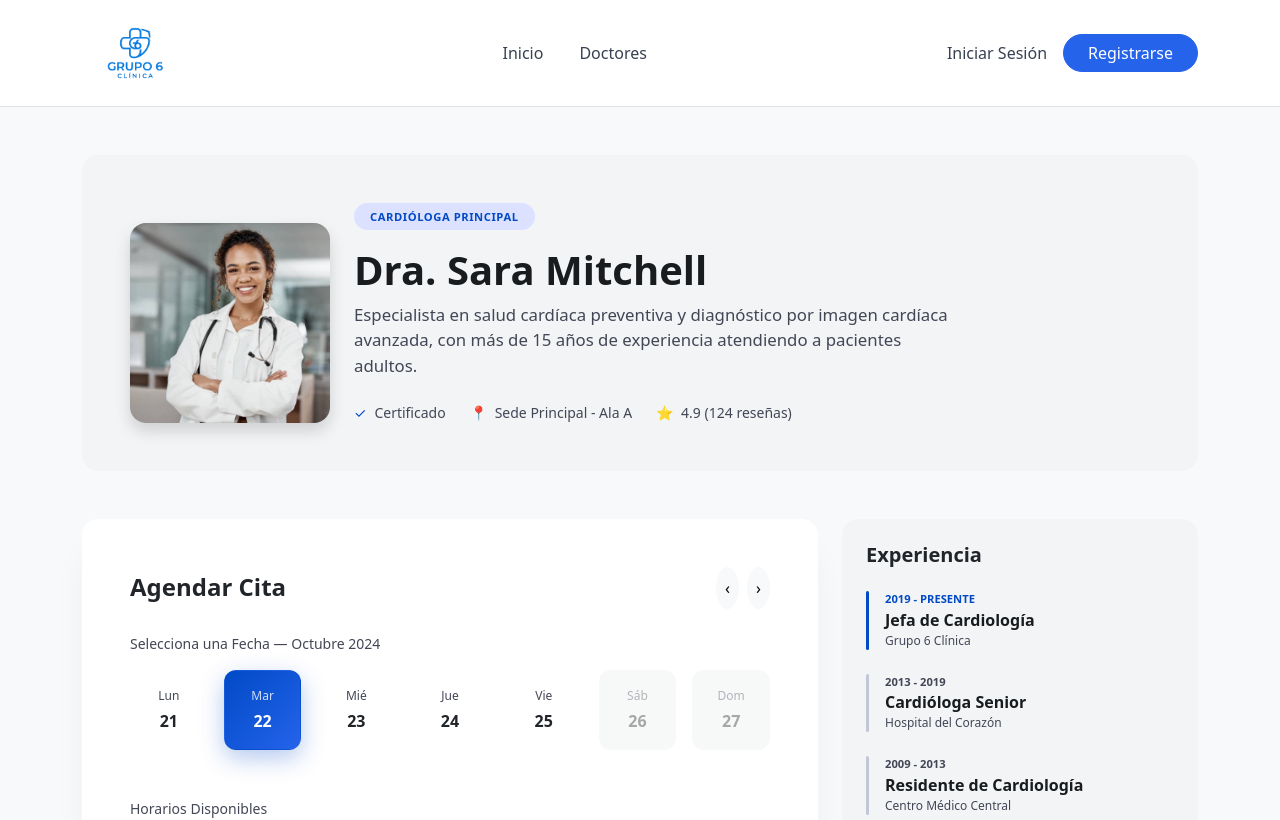
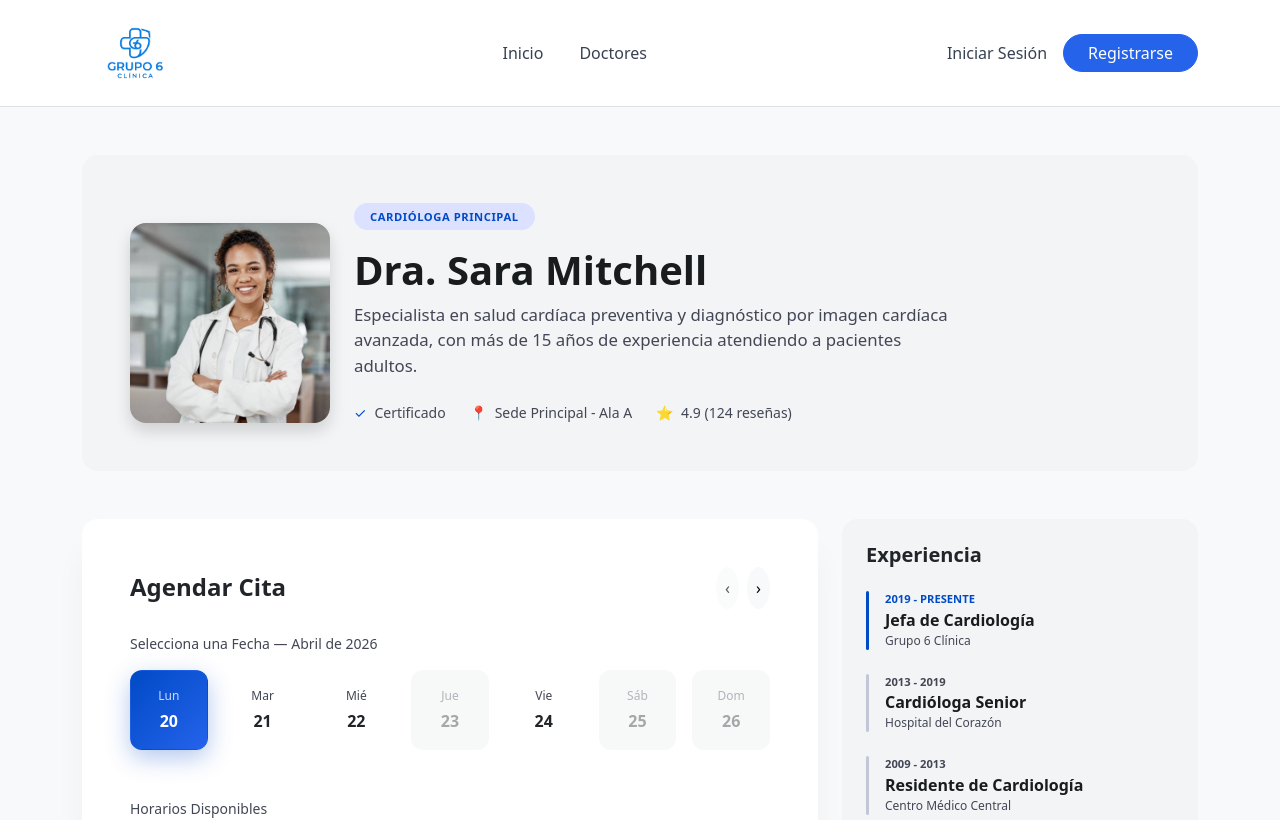
Before and after one commit to be1eng/gestion-citas-clinica, a React (Vite) app: page /especialista/1 in a window 1280 px wide. Shown: the top 820 px of the page. Built offline with nearby package versions, Linux system fonts and the light colour scheme.

Commit message:
feat: add availability data for specialists and enhance date selection functionality in PerfilEspecialista

```diff
--- a/src/data/specialists.js
+++ b/src/data/specialists.js
@@ -29,6 +29,16 @@ export const specialists = [
       { name: "Carlos R.", date: "Visitó en septiembre", text: "La Dra. Mitchell es increíblemente minuciosa. Me explicó cada resultado con paciencia." },
       { name: "María L.", date: "Visitó en agosto", text: "Atención de primer nivel. La reserva fue sencilla y el trato humano." },
     ],
+    availability: [
+      { date: "2026-04-20", timeSlots: ["09:00 AM", "10:30 AM", "11:15 AM", "03:00 PM"] },
+      { date: "2026-04-21", timeSlots: ["08:30 AM", "10:00 AM", "01:45 PM", "04:30 PM"] },
+      { date: "2026-04-22", timeSlots: ["09:00 AM", "11:15 AM", "02:00 PM"] },
+      { date: "2026-04-24", timeSlots: ["10:30 AM", "12:00 PM", "03:30 PM", "05:00 PM"] },
+      { date: "2026-04-27", timeSlots: ["09:00 AM", "10:30 AM", "11:15 AM"] },
+      { date: "2026-04-28", timeSlots: ["08:30 AM", "10:00 AM", "01:45 PM"] },
+      { date: "2026-04-29", timeSlots: ["09:00 AM", "02:00 PM", "04:00 PM"] },
+      { date: "2026-05-04", timeSlots: ["09:00 AM", "10:30 AM"] },
+    ],
   },
   {
     id: 2,
@@ -53,6 +63,15 @@ export const specialists = [
     ],
     feedback: [
       { name: "Ana P.", date: "Visitó en octubre", text: "Un profesional serio y muy capaz. Me dio mucha confianza antes del procedimiento." },
+    ],
+    availability: [
+      { date: "2026-04-21", timeSlots: ["08:00 AM", "09:30 AM", "02:30 PM"] },
+      { date: "2026-04-22", timeSlots: ["12:00 PM", "05:00 PM"] },
+      { date: "2026-04-23", timeSlots: ["08:00 AM", "09:30 AM", "12:00 PM", "02:30 PM", "05:00 PM"] },
+      { date: "2026-04-24", timeSlots: ["09:30 AM", "12:00 PM"] },
+      { date: "2026-04-25", timeSlots: ["09:00 AM", "10:30 AM"] },
+      { date: "2026-04-28", timeSlots: ["08:00 AM", "09:30 AM", "02:30 PM"] },
+      { date: "2026-05-05", timeSlots: ["08:00 AM", "09:30 AM"] },
     ],
   },
   {
@@ -79,6 +98,15 @@ export const specialists = [
     feedback: [
       { name: "Luis G.", date: "Visitó en septiembre", text: "Me ayudó a controlar mis migrañas después de años de no encontrar solución." },
     ],
+    availability: [
+      { date: "2026-04-20", timeSlots: ["10:00 AM", "11:00 AM", "03:00 PM", "04:00 PM"] },
+      { date: "2026-04-22", timeSlots: ["10:00 AM", "12:30 PM", "05:30 PM"] },
+      { date: "2026-04-23", timeSlots: ["11:00 AM", "12:30 PM", "04:00 PM"] },
+      { date: "2026-04-25", timeSlots: ["09:00 AM", "10:00 AM"] },
+      { date: "2026-04-27", timeSlots: ["10:00 AM", "11:00 AM", "04:00 PM"] },
+      { date: "2026-04-29", timeSlots: ["10:00 AM", "12:30 PM", "05:30 PM"] },
+      { date: "2026-05-02", timeSlots: ["09:00 AM", "10:00 AM"] },
+    ],
   },
   {
     id: 4,
@@ -103,6 +131,16 @@ export const specialists = [
     ],
     feedback: [
       { name: "Patricia V.", date: "Visitó en octubre", text: "Excelente trato y resultados visibles desde la primera sesión." },
+    ],
+    availability: [
+      { date: "2026-04-20", timeSlots: ["09:30 AM", "11:00 AM", "02:00 PM"] },
+      { date: "2026-04-21", timeSlots: ["10:15 AM", "03:30 PM", "04:45 PM"] },
+      { date: "2026-04-22", timeSlots: ["09:30 AM", "11:00 AM", "02:00 PM", "04:45 PM"] },
+      { date: "2026-04-23", timeSlots: ["10:15 AM", "03:30 PM"] },
+      { date: "2026-04-24", timeSlots: ["09:30 AM", "02:00 PM", "04:45 PM"] },
+      { date: "2026-04-27", timeSlots: ["09:30 AM", "11:00 AM"] },
+      { date: "2026-04-28", timeSlots: ["10:15 AM", "03:30 PM"] },
+      { date: "2026-05-04", timeSlots: ["09:30 AM", "02:00 PM"] },
     ],
   },
   {
@@ -129,6 +167,13 @@ export const specialists = [
     feedback: [
       { name: "Rocío M.", date: "Visitó en septiembre", text: "Muy cariñoso con los niños, mi hijo pierde el miedo apenas lo ve." },
     ],
+    availability: [
+      { date: "2026-04-23", timeSlots: ["08:30 AM", "09:15 AM", "11:30 AM"] },
+      { date: "2026-04-24", timeSlots: ["09:15 AM", "10:00 AM", "03:00 PM"] },
+      { date: "2026-04-25", timeSlots: ["10:00 AM", "11:30 AM"] },
+      { date: "2026-04-30", timeSlots: ["08:30 AM", "09:15 AM", "11:30 AM"] },
+      { date: "2026-05-01", timeSlots: ["09:15 AM", "10:00 AM", "03:00 PM"] },
+    ],
   },
 ];
 
--- a/src/pages/PerfilEspecialista.jsx
+++ b/src/pages/PerfilEspecialista.jsx
@@ -1,28 +1,112 @@
-import React, { useState } from 'react';
+import React, { useMemo, useState } from 'react';
 import { useNavigate, useParams } from 'react-router-dom';
 import { getSpecialistById } from '../data/specialists';
 
-// Días de la semana para el calendario
-const weekDays = [
-  { day: 'Lun', date: 21, disabled: false },
-  { day: 'Mar', date: 22, disabled: false },
-  { day: 'Mié', date: 23, disabled: false },
-  { day: 'Jue', date: 24, disabled: false },
-  { day: 'Vie', date: 25, disabled: false },
-  { day: 'Sáb', date: 26, disabled: true },
-  { day: 'Dom', date: 27, disabled: true },
-];
-
-// Horarios disponibles
-const timeSlots = ['09:00 AM', '10:30 AM', '11:15 AM', '01:45 PM', '03:00 PM', '04:30 PM'];
+// ---------- Helpers de fecha ISO (YYYY-MM-DD) ----------
+const parseIso = (iso) => {
+  const [y, m, d] = iso.split('-').map(Number);
+  return new Date(y, m - 1, d);
+};
+const toIso = (date) => {
+  const y = date.getFullYear();
+  const m = String(date.getMonth() + 1).padStart(2, '0');
+  const d = String(date.getDate()).padStart(2, '0');
+  return `${y}-${m}-${d}`;
+};
+const mondayOf = (iso) => {
+  const d = parseIso(iso);
+  const dow = d.getDay(); // 0 dom .. 6 sab
+  const diff = dow === 0 ? -6 : 1 - dow;
+  d.setDate(d.getDate() + diff);
+  return toIso(d);
+};
+const addDays = (iso, n) => {
+  const d = parseIso(iso);
+  d.setDate(d.getDate() + n);
+  return toIso(d);
+};
+const weekdayLabel = (iso) => {
+  const label = parseIso(iso).toLocaleDateString('es-ES', { weekday: 'short' });
+  return label.replace('.', '').charAt(0).toUpperCase() + label.replace('.', '').slice(1);
+};
+const dayNumber = (iso) => Number(iso.slice(8, 10));
+const monthYearLabel = (iso) => {
+  const label = parseIso(iso).toLocaleDateString('es-ES', { month: 'long', year: 'numeric' });
+  return label.charAt(0).toUpperCase() + label.slice(1);
+};
 
 function PerfilEspecialista() {
   const { id } = useParams();
   const navigate = useNavigate();
-  const [selectedDate, setSelectedDate] = useState(22);
-  const [selectedTime, setSelectedTime] = useState('11:15 AM');
 
   const doctor = getSpecialistById(id);
+
+  const availability = doctor?.availability ?? [];
+
+  const firstAvailable = useMemo(
+    () => availability.find((d) => d.timeSlots.length > 0),
+    [availability]
+  );
+
+  const [weekStart, setWeekStart] = useState(
+    firstAvailable ? mondayOf(firstAvailable.date) : toIso(new Date())
+  );
+  const [selectedDate, setSelectedDate] = useState(firstAvailable?.date ?? null);
+  const [selectedTime, setSelectedTime] = useState(firstAvailable?.timeSlots[0] ?? '');
+
+  const weekDays = useMemo(() => {
+    return Array.from({ length: 7 }, (_, i) => {
+      const iso = addDays(weekStart, i);
+      const slot = availability.find((a) => a.date === iso);
+      return {
+        iso,
+        label: weekdayLabel(iso),
+        number: dayNumber(iso),
+        disabled: !slot || slot.timeSlots.length === 0,
+        timeSlots: slot?.timeSlots ?? [],
+      };
+    });
+  }, [weekStart, availability]);
+
+  const timeSlots = useMemo(
+    () => availability.find((a) => a.date === selectedDate)?.timeSlots ?? [],
+    [availability, selectedDate]
+  );
+
+  const { canPrev, canNext } = useMemo(() => {
+    if (availability.length === 0) return { canPrev: false, canNext: false };
+    const firstDate = availability[0].date;
+    const lastDate = availability[availability.length - 1].date;
+    return {
+      canPrev: weekStart > mondayOf(firstDate),
+      canNext: weekStart < mondayOf(lastDate),
+    };
+  }, [weekStart, availability]);
+
+  const handleSelectDate = (iso) => {
+    setSelectedDate(iso);
+    const slots = availability.find((a) => a.date === iso)?.timeSlots ?? [];
+    setSelectedTime(slots[0] ?? '');
+  };
+
+  const handleWeekShift = (delta) => {
+    const newStart = addDays(weekStart, delta);
+    setWeekStart(newStart);
+    // Si la fecha seleccionada queda fuera de la nueva semana, saltar a la primera disponible dentro de ella
+    const newEnd = addDays(newStart, 6);
+    if (selectedDate < newStart || selectedDate > newEnd) {
+      const firstInWeek = availability.find(
+        (a) => a.date >= newStart && a.date <= newEnd && a.timeSlots.length > 0
+      );
+      if (firstInWeek) {
+        setSelectedDate(firstInWeek.date);
+        setSelectedTime(firstInWeek.timeSlots[0]);
+      } else {
+        setSelectedDate(null);
+        setSelectedTime('');
+      }
+    }
+  };
 
   if (!doctor) {
     return (
@@ -95,27 +179,37 @@ function PerfilEspecialista() {
               <div className="d-flex justify-content-between align-items-center mb-4">
                 <h2 className="fw-bold mb-0" style={{ fontSize: '1.5rem' }}>Agendar Cita</h2>
                 <div className="d-flex gap-2">
-                  <button className="btn btn-light rounded-circle p-2">‹</button>
-                  <button className="btn btn-light rounded-circle p-2">›</button>
+                  <button
+                    className="btn btn-light rounded-circle p-2"
+                    onClick={() => handleWeekShift(-7)}
+                    disabled={!canPrev}
+                    aria-label="Semana anterior"
+                  >‹</button>
+                  <button
+                    className="btn btn-light rounded-circle p-2"
+                    onClick={() => handleWeekShift(7)}
+                    disabled={!canNext}
+                    aria-label="Semana siguiente"
+                  >›</button>
                 </div>
               </div>
 
               {/* Selector de Fecha Semanal */}
               <div className="mb-5">
                 <p className="fw-medium mb-3" style={{ color: 'var(--cs-on-surface-variant)', fontSize: '0.875rem' }}>
-                  Selecciona una Fecha — Octubre 2024
+                  Selecciona una Fecha — {monthYearLabel(weekStart)}
                 </p>
                 <div className="row g-3">
                   {weekDays.map((item) => (
-                    <div className="col" key={item.date}>
+                    <div className="col" key={item.iso}>
                       <div
                         className={`calendar-day ${
-                          selectedDate === item.date ? 'calendar-day--selected' : ''
+                          selectedDate === item.iso ? 'calendar-day--selected' : ''
                         } ${item.disabled ? 'calendar-day--disabled' : ''}`}
-                        onClick={() => !item.disabled && setSelectedDate(item.date)}
+                        onClick={() => !item.disabled && handleSelectDate(item.iso)}
                       >
-                        <span className="calendar-day__label">{item.day}</span>
-                        <span className="calendar-day__number">{item.date}</span>
+                        <span className="calendar-day__label">{item.label}</span>
+                        <span className="calendar-day__number">{item.number}</span>
                       </div>
                     </div>
                   ))}
@@ -127,6 +221,11 @@ function PerfilEspecialista() {
                 <p className="fw-medium mb-3" style={{ color: 'var(--cs-on-surface-variant)', fontSize: '0.875rem' }}>
                   Horarios Disponibles
                 </p>
+                {timeSlots.length === 0 ? (
+                  <p className="text-muted fst-italic mb-0">
+                    No hay horarios disponibles para este día.
+                  </p>
+                ) : (
                   <div className="row g-3">
                     {timeSlots.map((time) => (
                       <div className="col-4 col-md-3" key={time}>
@@ -139,6 +238,7 @@ function PerfilEspecialista() {
                       </div>
                     ))}
                   </div>
+                )}
               </div>
 
               {/* Botón Confirmar */}
```
Lines whose indentation alone changed are shown as unchanged.
